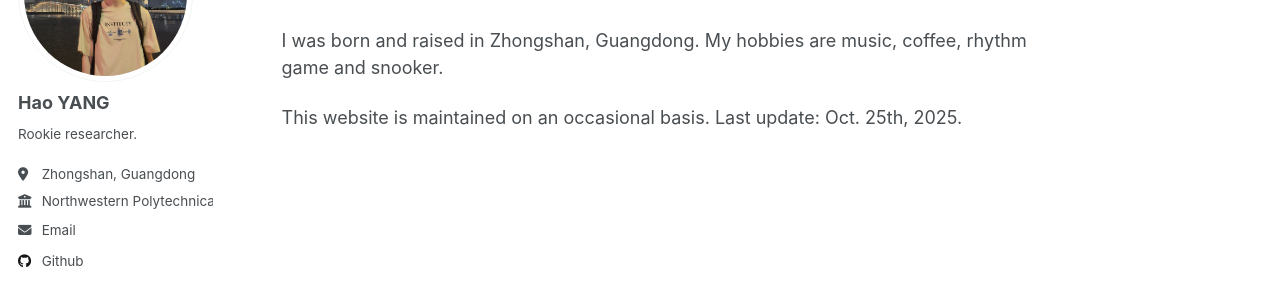
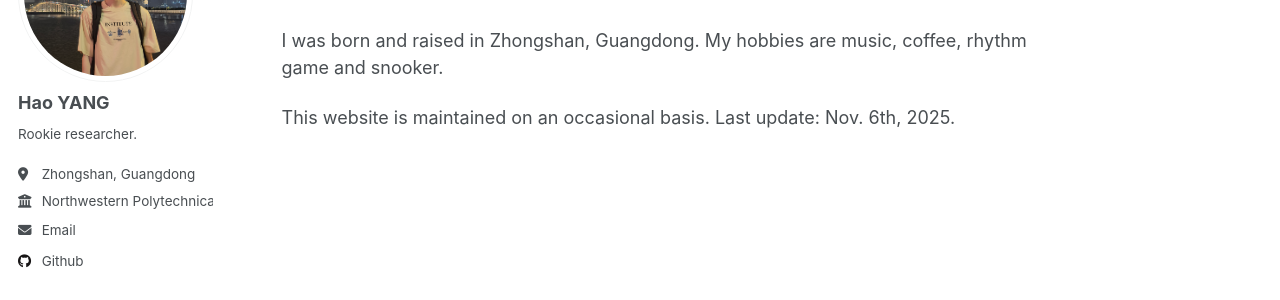
Before and after one commit to haoyangofficial/haoyangofficial.github.io, a Jekyll site: the page built from _pages/about.md, in a window 1280 px wide. Shown: the part 199-499 px from the top of the page. Built offline with Jekyll 4.4.1, drawn with Linux system fonts in a browser that asks for light colours.

```diff
--- a/_pages/about.md
+++ b/_pages/about.md
@@ -11,4 +11,4 @@ Hello! I'm a fourth-year student with the Honors College in Northwestern Polytec
 
 I was born and raised in Zhongshan, Guangdong. My hobbies are music, coffee, rhythm game and snooker.
 
-This website is maintained on an occasional basis. Last update: Oct. 25th, 2025.
+This website is maintained on an occasional basis. Last update: Nov. 6th, 2025.
```
Also changed, not shown: _pages/news.md (+2 -0 lines), 4 other files.
